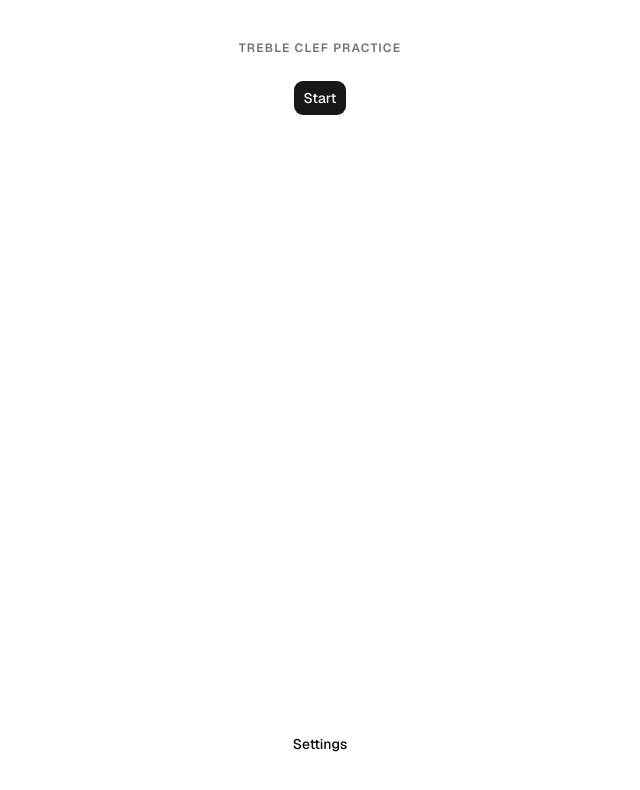
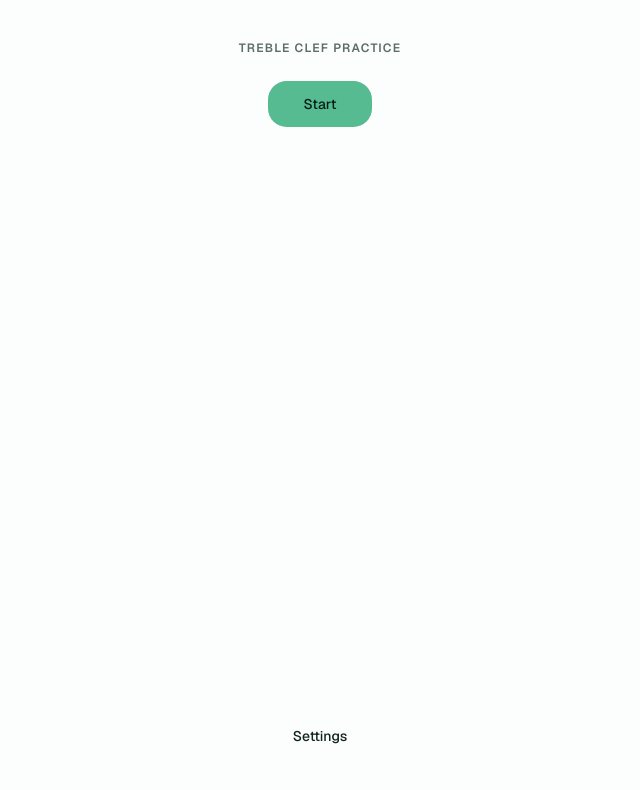
Before and after one commit to iamhectorsosa/meloetta, a Next.js app: page / in a window 1280 px wide. Shown: the top 790 px of the page, without its empty margins (320-960 px from the left). Built offline with nearby package versions, Linux system fonts and the light colour scheme.

Commit message:
fix: styles

```diff
--- a/app/globals.css
+++ b/app/globals.css
@@ -44,40 +44,51 @@
   --radius-3xl: calc(var(--radius) * 2.2);
   --radius-4xl: calc(var(--radius) * 2.6);
 }
+:root {
+  /* Surfaces: near-white with the faintest mint tint */
+  --background: oklch(0.995 0.003 170);
+  --foreground: oklch(0.24 0.025 175);
+  --card: oklch(1 0 0);
+  --card-foreground: oklch(0.24 0.025 175);
+  --popover: oklch(1 0 0);
+  --popover-foreground: oklch(0.24 0.025 175);
 
-:root {
-  --background: oklch(1 0 0);
-  --foreground: oklch(0.145 0 0);
-  --card: oklch(1 0 0);
-  --card-foreground: oklch(0.145 0 0);
-  --popover: oklch(1 0 0);
-  --popover-foreground: oklch(0.145 0 0);
-  --primary: oklch(0.205 0 0);
-  --primary-foreground: oklch(0.985 0 0);
-  --secondary: oklch(0.97 0 0);
-  --secondary-foreground: oklch(0.205 0 0);
-  --muted: oklch(0.97 0 0);
-  --muted-foreground: oklch(0.556 0 0);
-  --accent: oklch(0.97 0 0);
-  --accent-foreground: oklch(0.205 0 0);
-  --destructive: oklch(0.577 0.245 27.325);
-  --border: oklch(0.922 0 0);
-  --input: oklch(0.922 0 0);
-  --ring: oklch(0.708 0 0);
-  --chart-1: oklch(0.87 0 0);
-  --chart-2: oklch(0.556 0 0);
-  --chart-3: oklch(0.439 0 0);
-  --chart-4: oklch(0.371 0 0);
-  --chart-5: oklch(0.269 0 0);
-  --radius: 0.625rem;
-  --sidebar: oklch(0.985 0 0);
-  --sidebar-foreground: oklch(0.145 0 0);
-  --sidebar-primary: oklch(0.205 0 0);
-  --sidebar-primary-foreground: oklch(0.985 0 0);
-  --sidebar-accent: oklch(0.97 0 0);
-  --sidebar-accent-foreground: oklch(0.205 0 0);
-  --sidebar-border: oklch(0.922 0 0);
-  --sidebar-ring: oklch(0.708 0 0);
+  /* Meloetta mint-green (Aria Forme hair) */
+  --primary: oklch(0.72 0.115 163);
+  --primary-foreground: oklch(0.22 0.04 165);
+
+  /* Pirouette Forme peach, used sparingly */
+  --secondary: oklch(0.965 0.02 60);
+  --secondary-foreground: oklch(0.4 0.06 50);
+
+  --muted: oklch(0.96 0.008 170);
+  --muted-foreground: oklch(0.52 0.02 175);
+
+  --accent: oklch(0.955 0.03 165);
+  --accent-foreground: oklch(0.3 0.05 165);
+
+  --destructive: oklch(0.63 0.19 30);
+
+  --border: oklch(0.925 0.01 170);
+  --input: oklch(0.925 0.01 170);
+  --ring: oklch(0.72 0.1 190);
+
+  --chart-1: oklch(0.72 0.115 163);
+  --chart-2: oklch(0.72 0.1 190);
+  --chart-3: oklch(0.78 0.13 60);
+  --chart-4: oklch(0.68 0.16 30);
+  --chart-5: oklch(0.5 0.07 170);
+
+  --radius: 0.875rem;
+
+  --sidebar: oklch(0.99 0.004 170);
+  --sidebar-foreground: oklch(0.24 0.025 175);
+  --sidebar-primary: oklch(0.72 0.115 163);
+  --sidebar-primary-foreground: oklch(0.22 0.04 165);
+  --sidebar-accent: oklch(0.955 0.03 165);
+  --sidebar-accent-foreground: oklch(0.3 0.05 165);
+  --sidebar-border: oklch(0.925 0.01 170);
+  --sidebar-ring: oklch(0.72 0.1 190);
 }
 
 @layer base {
@@ -91,3 +102,8 @@
     @apply font-sans;
   }
 }
+
+/* Optional: a chunkier XP bar. Unlayered so it beats the h-1 utility. */
+[data-slot="progress-track"] {
+  height: 0.625rem;
+}
--- a/app/page.tsx
+++ b/app/page.tsx
@@ -232,9 +232,9 @@ export default function Page() {
   return (
     <main className="mx-auto flex min-h-screen max-w-md flex-col space-y-6 bg-background px-5 py-10 text-foreground">
       <header className="text-center">
-        <p className="text-xs font-semibold tracking-widest text-muted-foreground uppercase">
+        <h1 className="text-xs font-semibold tracking-widest text-muted-foreground uppercase">
           Treble Clef Practice
-        </p>
+        </h1>
       </header>
 
       {!question ? (
@@ -295,17 +295,16 @@ export default function Page() {
       <Drawer showSwipeHandle>
         <DrawerTrigger
           render={
-            <Button variant="ghost" className="mx-auto mt-auto">
+            <Button variant="ghost" size="lg" className="mx-auto mt-auto">
               Settings
             </Button>
           }
         />
         <DrawerContent>
           <DrawerHeader>
-            <DrawerTitle>Settings</DrawerTitle>
-            <DrawerDescription>
-              Choose what you want to practice.
-            </DrawerDescription>
+            <DrawerTitle className="text-xs font-semibold tracking-widest text-muted-foreground uppercase">
+              Settings
+            </DrawerTitle>
           </DrawerHeader>
           <div className="flex justify-center p-4 pb-8">
             <NativeSelect
--- a/components/ui/button.tsx
+++ b/components/ui/button.tsx
@@ -3,7 +3,7 @@ import { cva, type VariantProps } from "class-variance-authority"
 import { cn } from "cn"
 
 const buttonVariants = cva(
-  "group/button inline-flex shrink-0 items-center justify-center rounded-lg border border-transparent bg-clip-padding text-sm font-medium whitespace-nowrap transition-all outline-none select-none focus-visible:border-ring focus-visible:ring-3 focus-visible:ring-ring/50 active:not-aria-[haspopup]:translate-y-px disabled:pointer-events-none disabled:opacity-50 aria-invalid:border-destructive aria-invalid:ring-3 aria-invalid:ring-destructive/20 dark:aria-invalid:border-destructive/50 dark:aria-invalid:ring-destructive/40 [&_svg]:pointer-events-none [&_svg]:shrink-0 [&_svg:not([class*='size-'])]:size-4",
+  "group/button inline-flex shrink-0 items-center justify-center rounded-xl border border-transparent bg-clip-padding text-sm font-medium whitespace-nowrap transition-all outline-none select-none focus-visible:border-ring focus-visible:ring-3 focus-visible:ring-ring/50 active:not-aria-[haspopup]:translate-y-px disabled:pointer-events-none disabled:opacity-50 aria-invalid:border-destructive aria-invalid:ring-3 aria-invalid:ring-destructive/20 dark:aria-invalid:border-destructive/50 dark:aria-invalid:ring-destructive/40 [&_svg]:pointer-events-none [&_svg]:shrink-0 [&_svg:not([class*='size-'])]:size-4",
   {
     variants: {
       variant: {
@@ -23,7 +23,7 @@ const buttonVariants = cva(
           "h-8 gap-1.5 px-2.5 has-data-[icon=inline-end]:pr-2 has-data-[icon=inline-start]:pl-2",
         xs: "h-6 gap-1 rounded-[min(var(--radius-md),10px)] px-2 text-xs in-data-[slot=button-group]:rounded-lg has-data-[icon=inline-end]:pr-1.5 has-data-[icon=inline-start]:pl-1.5 [&_svg:not([class*='size-'])]:size-3",
         sm: "h-7 gap-1 rounded-[min(var(--radius-md),12px)] px-2.5 text-[0.8rem] in-data-[slot=button-group]:rounded-lg has-data-[icon=inline-end]:pr-1.5 has-data-[icon=inline-start]:pl-1.5 [&_svg:not([class*='size-'])]:size-3.5",
-        lg: "h-9 gap-1.5 px-2.5 has-data-[icon=inline-end]:pr-2 has-data-[icon=inline-start]:pl-2",
+        lg: "h-12 gap-1.5 px-9 has-data-[icon=inline-end]:pr-2 has-data-[icon=inline-start]:pl-2",
         icon: "size-8",
         "icon-xs":
           "size-6 rounded-[min(var(--radius-md),10px)] in-data-[slot=button-group]:rounded-lg [&_svg:not([class*='size-'])]:size-3",
--- a/components/ui/native-select.tsx
+++ b/components/ui/native-select.tsx
@@ -23,10 +23,14 @@ function NativeSelect({
       <select
         data-slot="native-select"
         data-size={size}
-        className="h-8 w-full min-w-0 appearance-none rounded-lg border border-input bg-transparent py-1 pr-8 pl-2.5 text-sm transition-colors outline-none select-none selection:bg-primary selection:text-primary-foreground placeholder:text-muted-foreground focus-visible:border-ring focus-visible:ring-3 focus-visible:ring-ring/50 disabled:pointer-events-none disabled:cursor-not-allowed aria-invalid:border-destructive aria-invalid:ring-3 aria-invalid:ring-destructive/20 data-[size=sm]:h-7 data-[size=sm]:rounded-[min(var(--radius-md),10px)] data-[size=sm]:py-0.5 dark:bg-input/30 dark:hover:bg-input/50 dark:aria-invalid:border-destructive/50 dark:aria-invalid:ring-destructive/40"
+        className="h-12 w-full min-w-0 appearance-none rounded-lg border border-input bg-transparent py-2 pr-16 pl-5 text-sm transition-colors outline-none select-none selection:bg-primary selection:text-primary-foreground placeholder:text-muted-foreground focus-visible:border-ring focus-visible:ring-3 focus-visible:ring-ring/50 disabled:pointer-events-none disabled:cursor-not-allowed aria-invalid:border-destructive aria-invalid:ring-3 aria-invalid:ring-destructive/20 data-[size=sm]:h-7 data-[size=sm]:rounded-[min(var(--radius-md),10px)] data-[size=sm]:py-0.5 dark:bg-input/30 dark:hover:bg-input/50 dark:aria-invalid:border-destructive/50 dark:aria-invalid:ring-destructive/40"
         {...props}
       />
-      <ChevronDownIcon className="pointer-events-none absolute top-1/2 right-2.5 size-4 -translate-y-1/2 text-muted-foreground select-none" aria-hidden="true" data-slot="native-select-icon" />
+      <ChevronDownIcon
+        className="pointer-events-none absolute top-1/2 right-2.5 size-4 -translate-y-1/2 text-muted-foreground select-none"
+        aria-hidden="true"
+        data-slot="native-select-icon"
+      />
     </div>
   )
 }
```
